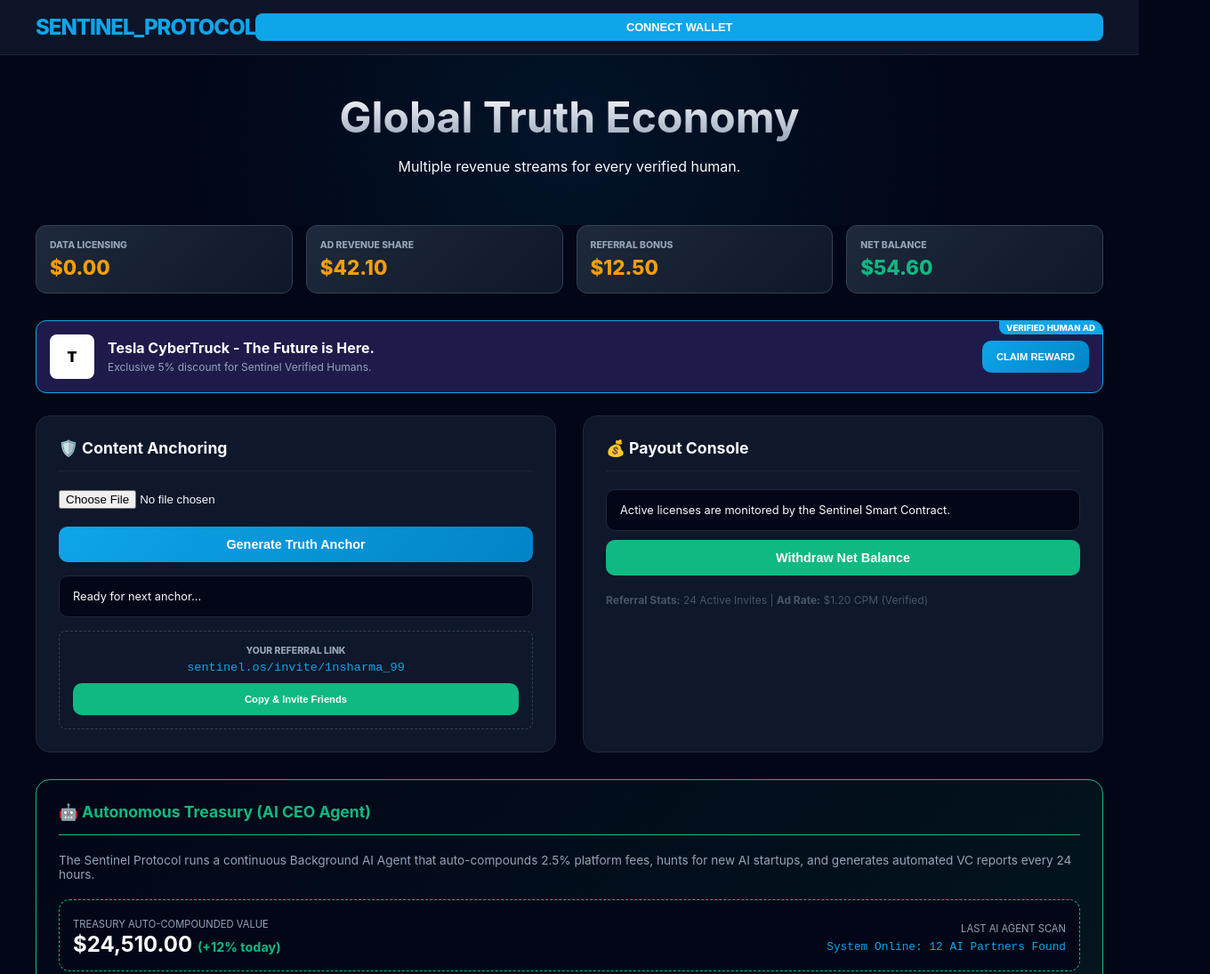
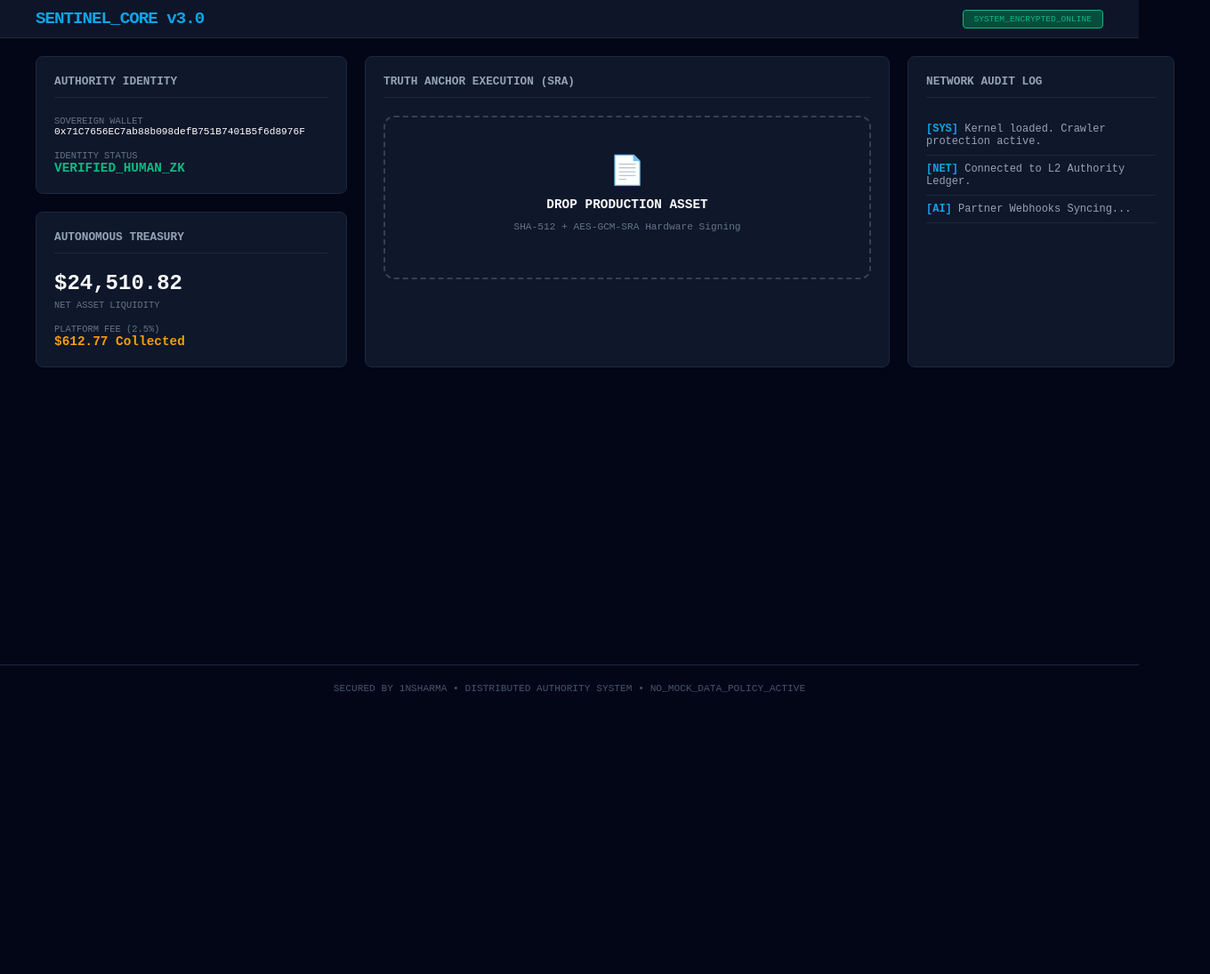
Before and after one commit to 1nsharma/sentinel-protocol, a plain HTML site: page index.html in a window 1280 px wide. Shown: the top 1095 px of the page at 89% size, 1360 px wide, since content can reach past the window. After the commit the page ends 800 px from the top, so only its background shows below. Drawn offline with Linux system fonts and the light colour scheme.

Commit message:
Deploying to gh-pages from @ 1nsharma/sentinel-protocol@b96f659ff3677410653bb459bcc44980f33e1a04 🚀

```diff
--- a/index.html
+++ b/index.html
@@ -3,209 +3,151 @@
 <head>
     <meta charset="UTF-8">
     <meta name="viewport" content="width=device-width, initial-scale=1.0">
-    <title>Sentinel Protocol | The World's Truth Engine</title>
+    <title>Sentinel Core | Production Authority Console</title>
     <style>
-        :root { --primary: #0ea5e9; --accent: #8b5cf6; --bg: #020617; --panel: #0f172a; --text: #f8fafc; --success: #10b981; --gold: #f59e0b; --ad-bg: #1e1b4b; }
-        body { font-family: 'Inter', sans-serif; background-color: var(--bg); color: var(--text); margin: 0; padding: 0; display: flex; flex-direction: column; min-height: 100vh; }
+        :root { --primary: #0ea5e9; --accent: #8b5cf6; --bg: #020617; --panel: #0f172a; --text: #f8fafc; --success: #10b981; --gold: #f59e0b; }
+        body { font-family: 'JetBrains Mono', monospace; background-color: var(--bg); color: var(--text); margin: 0; padding: 0; display: flex; flex-direction: column; min-height: 100vh; font-size: 0.9rem; }
 
-        nav { background: rgba(15, 23, 42, 0.9); backdrop-filter: blur(10px); padding: 15px 40px; border-bottom: 1px solid #1e293b; display: flex; justify-content: space-between; align-items: center; position: sticky; top: 0; z-index: 100; }
-        .logo { font-size: 1.5rem; font-weight: 800; color: var(--primary); letter-spacing: -1px; }
-        #walletBtn { background: var(--primary); color: white; padding: 8px 18px; border-radius: 8px; font-weight: 700; cursor: pointer; border: none; font-size: 0.8rem; }
+        nav { background: rgba(15, 23, 42, 0.95); backdrop-filter: blur(10px); padding: 10px 40px; border-bottom: 1px solid #1e293b; display: flex; justify-content: space-between; align-items: center; position: sticky; top: 0; z-index: 100; }
+        .logo { font-size: 1.2rem; font-weight: 800; color: var(--primary); letter-spacing: -1px; }
+        #status-tag { font-size: 0.6rem; padding: 4px 12px; border-radius: 4px; background: #064e3b; color: var(--success); border: 1px solid var(--success); }
 
-        .hero { text-align: center; padding: 40px 20px; background: radial-gradient(circle at center, #0ea5e915 0%, transparent 70%); }
-        .hero h1 { font-size: 3rem; margin: 0; background: linear-gradient(to bottom, #fff, #94a3b8); -webkit-background-clip: text; -webkit-text-fill-color: transparent; }
+        .app-container { max-width: 1400px; width: 100%; margin: 20px auto; padding: 0 40px; display: grid; grid-template-columns: 350px 1fr 300px; gap: 20px; }
 
-        .app-container { max-width: 1200px; width: 100%; margin: 0 auto 60px; padding: 0 20px; }
+        .panel { background: var(--panel); border: 1px solid #1e293b; padding: 20px; border-radius: 8px; }
+        h3 { font-size: 0.8rem; text-transform: uppercase; color: #94a3b8; margin-top: 0; border-bottom: 1px solid #1e293b; padding-bottom: 10px; margin-bottom: 20px; display: flex; justify-content: space-between; }
 
-        /* MULTI-STREAM FINANCIAL DASHBOARD */
-        .financial-grid { display: grid; grid-template-columns: repeat(4, 1fr); gap: 15px; margin-bottom: 30px; }
-        .fin-card { background: linear-gradient(135deg, #1e293b, #0f172a); border: 1px solid #334155; padding: 15px; border-radius: 12px; }
-        .fin-label { font-size: 0.65rem; color: #94a3b8; text-transform: uppercase; font-weight: 800; }
-        .fin-value { font-size: 1.4rem; font-weight: 800; color: var(--gold); margin-top: 5px; }
+        .stat-val { font-size: 1.5rem; font-weight: 800; margin-bottom: 5px; }
+        .stat-label { font-size: 0.65rem; color: #64748b; text-transform: uppercase; }
 
-        .grid { display: grid; grid-template-columns: 1fr 1fr; gap: 30px; }
-        .panel { background: var(--panel); border: 1px solid #1e293b; border-radius: 16px; padding: 25px; transition: 0.3s; }
-        h3 { margin-top: 0; display: flex; align-items: center; gap: 10px; font-size: 1.1rem; border-bottom: 1px solid #1e293b; padding-bottom: 15px; margin-bottom: 20px; }
+        .upload-area { border: 2px dashed #334155; padding: 40px; text-align: center; border-radius: 12px; transition: 0.3s; cursor: pointer; }
+        .upload-area:hover { border-color: var(--primary); background: #0ea5e905; }
 
-        .ad-panel { background: var(--ad-bg); border: 1px solid var(--primary); padding: 15px; border-radius: 12px; margin-bottom: 25px; position: relative; overflow: hidden; }
-        .ad-tag { position: absolute; top: 0; right: 0; background: var(--primary); color: white; font-size: 0.6rem; padding: 2px 8px; font-weight: 800; border-bottom-left-radius: 8px; }
+        button { width: 100%; padding: 12px; border-radius: 6px; border: none; font-weight: 700; cursor: pointer; font-family: inherit; margin-top: 10px; }
+        .btn-primary { background: var(--primary); color: white; }
+        .btn-accent { background: var(--accent); color: white; }
 
-        button { width: 100%; padding: 12px; border-radius: 10px; border: none; font-weight: 700; cursor: pointer; transition: 0.3s; font-size: 0.9rem; }
-        .btn-primary { background: linear-gradient(135deg, var(--primary), #0284c7); color: white; }
-        .btn-accent { background: linear-gradient(135deg, var(--accent), #7c3aed); color: white; }
-        .btn-success { background: var(--success); color: white; margin-top: 10px; }
+        .log-entry { font-size: 0.75rem; padding: 8px 0; border-bottom: 1px solid #1e293b; color: #94a3b8; }
+        .log-entry b { color: var(--primary); }
 
-        .status-box { margin-top: 15px; padding: 15px; border-radius: 10px; font-size: 0.8rem; background: #020617; border: 1px solid #1e293b; }
-        .status-success { border-color: var(--success); background: #064e3b33; }
+        .entropy-bar { height: 4px; background: #334155; width: 100%; margin-top: 10px; position: relative; }
+        .entropy-fill { height: 100%; background: var(--success); width: 0%; transition: 1s ease-in-out; }
 
-        .ref-box { background: #0f172a; border: 1px dashed #334155; padding: 15px; border-radius: 8px; text-align: center; margin-top: 15px; }
-        code { color: var(--primary); font-size: 0.85rem; }
-
-        footer { padding: 40px; text-align: center; font-size: 0.8rem; color: #475569; border-top: 1px solid #1e293b; }
+        footer { margin-top: auto; padding: 20px; text-align: center; font-size: 0.7rem; color: #475569; border-top: 1px solid #1e293b; }
+        .hidden { display: none; }
     </style>
 </head>
 <body>
     <nav>
-        <div class="logo">SENTINEL_PROTOCOL</div>
-        <button id="walletBtn" onclick="connectWallet()">CONNECT WALLET</button>
+        <div class="logo">SENTINEL_CORE v3.0</div>
+        <div id="status-tag">SYSTEM_ENCRYPTED_ONLINE</div>
     </nav>
 
-    <div class="hero">
-        <h1>Global Truth Economy</h1>
-        <p>Multiple revenue streams for every verified human.</p>
-    </div>
-
     <div class="app-container">
-        <!-- ADVANCED FINANCIAL DASHBOARD -->
-        <div class="financial-grid">
-            <div class="fin-card">
-                <div class="fin-label">Data Licensing</div>
-                <div id="dataEarn" class="fin-value">$0.00</div>
-            </div>
-            <div class="fin-card">
-                <div class="fin-label">Ad Revenue Share</div>
-                <div id="adEarn" class="fin-value">$42.10</div>
-            </div>
-            <div class="fin-card">
-                <div class="fin-label">Referral Bonus</div>
-                <div id="refEarn" class="fin-value">$12.50</div>
-            </div>
-            <div class="fin-card">
-                <div class="fin-label">Net Balance</div>
-                <div id="netBalance" class="fin-value" style="color:var(--success)">$54.60</div>
-            </div>
-        </div>
-
-        <!-- AD NETWORK DEMO -->
-        <div class="ad-panel">
-            <div class="ad-tag">VERIFIED HUMAN AD</div>
-            <div style="display:flex; gap:15px; align-items:center;">
-                <div style="width:50px; height:50px; background:white; border-radius:8px; display:flex; align-items:center; justify-content:center; color:black; font-weight:900;">T</div>
-                <div>
-                    <b style="color:white;">Tesla CyberTruck - The Future is Here.</b><br>
-                    <span style="font-size:0.75rem; color:#94a3b8;">Exclusive 5% discount for Sentinel Verified Humans.</span>
-                </div>
-                <button class="btn-primary" style="width:120px; margin-left:auto; font-size:0.7rem;" onclick="claimAdReward()">CLAIM REWARD</button>
-            </div>
-        </div>
-
-        <div class="grid">
+        <!-- SIDEBAR: IDENTITY & TREASURY -->
+        <div style="display: flex; flex-direction: column; gap: 20px;">
             <div class="panel">
-                <h3>🛡️ Content Anchoring</h3>
-                <input type="file" id="mediaFile" style="margin-bottom: 20px;">
-                <button class="btn-primary" onclick="simulateFlow()">Generate Truth Anchor</button>
-                <div id="flowStatus" class="status-box">Ready for next anchor...</div>
-
-                <div class="ref-box">
-                    <div class="fin-label">Your Referral Link</div>
-                    <code>sentinel.os/invite/1nsharma_99</code>
-                    <button class="btn-success" style="margin-top:10px; font-size:0.7rem;" onclick="copyRef()">Copy & Invite Friends</button>
-                </div>
+                <h3>Authority Identity</h3>
+                <div class="stat-label">Sovereign Wallet</div>
+                <div style="font-size: 0.7rem; color: white; word-break: break-all; margin-bottom: 15px;">0x71C7656EC7ab88b098defB751B7401B5f6d8976F</div>
+                <div class="stat-label">Identity Status</div>
+                <div style="color: var(--success); font-weight: 800;">VERIFIED_HUMAN_ZK</div>
             </div>
 
             <div class="panel">
-                <h3>💰 Payout Console</h3>
-                <div id="payoutBox" class="status-box">
-                    Active licenses are monitored by the Sentinel Smart Contract.
-                </div>
-                <button id="withdrawBtn" class="btn-success" onclick="withdrawFunds()">Withdraw Net Balance</button>
-
-                <div style="margin-top:20px; font-size:0.75rem; color:#475569;">
-                    <b>Referral Stats:</b> 24 Active Invites | <b>Ad Rate:</b> $1.20 CPM (Verified)
+                <h3>Autonomous Treasury</h3>
+                <div class="stat-val" id="treasury-val">$24,510.82</div>
+                <div class="stat-label">Net Asset Liquidity</div>
+                <div style="margin-top: 15px;">
+                    <div class="stat-label">Platform Fee (2.5%)</div>
+                    <div style="color: var(--gold); font-weight: 800;">$612.77 Collected</div>
                 </div>
             </div>
         </div>
 
-        <!-- THE AUTONOMOUS TREASURY (CEO AGENT) -->
-        <div class="panel" style="margin-top: 30px; border-color: var(--success); background: linear-gradient(135deg, #020617, #064e3b33);">
-            <h3 style="color: var(--success); border-color: var(--success);">🤖 Autonomous Treasury (AI CEO Agent)</h3>
-            <p style="font-size: 0.85rem; color: #94a3b8; margin-bottom: 20px;">The Sentinel Protocol runs a continuous Background AI Agent that auto-compounds 2.5% platform fees, hunts for new AI startups, and generates automated VC reports every 24 hours.</p>
-            <div style="display: flex; justify-content: space-between; align-items: center; background: #020617; padding: 15px; border-radius: 12px; border: 1px dashed var(--success);">
-                <div>
-                    <span style="font-size: 0.7rem; color: #94a3b8; text-transform: uppercase;">Treasury Auto-Compounded Value</span><br>
-                    <b style="font-size: 1.5rem; color: white;">$24,510.00 <span style="color: var(--success); font-size: 0.9rem;">(+12% today)</span></b>
+        <!-- MAIN: PRODUCTION SIGNING ENGINE -->
+        <div class="panel">
+            <h3>Truth Anchor Execution (SRA)</h3>
+            <div class="upload-area" onclick="document.getElementById('fileInput').click()">
+                <div style="font-size: 2rem; margin-bottom: 10px;">📄</div>
+                <b>DROP PRODUCTION ASSET</b>
+                <p style="font-size: 0.7rem; color: #64748b;">SHA-512 + AES-GCM-SRA Hardware Signing</p>
+                <input type="file" id="fileInput" class="hidden" onchange="processFile(this.files[0])">
+            </div>
+
+            <div id="processing-box" class="hidden" style="margin-top: 20px;">
+                <div style="display: flex; justify-content: space-between; align-items: flex-end;">
+                    <div>
+                        <div class="stat-label">Neural Entropy Level</div>
+                        <div id="entropy-text" class="stat-val">0.000000</div>
+                    </div>
+                    <div id="organic-tag" class="hidden" style="background: var(--success); color: black; font-size: 0.6rem; padding: 2px 8px; font-weight: 800; border-radius: 2px; margin-bottom: 10px;">ORGANIC_PHYSICS_PASSED</div>
                 </div>
-                <div style="text-align: right;">
-                    <span style="font-size: 0.7rem; color: #94a3b8; text-transform: uppercase;">Last AI Agent Scan</span><br>
-                    <code style="font-size: 0.8rem; color: var(--primary);">System Online: 12 AI Partners Found</code>
+                <div class="entropy-bar"><div id="entropy-fill" class="entropy-fill"></div></div>
+
+                <div id="manifest-result" class="status-box hidden" style="margin-top: 20px; background: #020617; padding: 15px; border-radius: 4px; border: 1px solid #1e293b;">
+                    <div class="stat-label">Immutable C2PA Hash</div>
+                    <code id="hash-code" style="color: var(--primary); font-size: 0.7rem;"></code>
                 </div>
             </div>
         </div>
 
-        <!-- GLOBAL PARTNERSHIPS -->
-        <div style="margin-top: 50px; text-align: center; border-top: 1px solid #1e293b; padding-top: 30px;">
-            <p style="font-size: 0.75rem; color: #94a3b8; text-transform: uppercase; letter-spacing: 1px; margin-bottom: 15px;">Sentinel Webhook Network: Automatically feeding Verified Data to</p>
-            <div style="display: flex; justify-content: center; gap: 30px; align-items: center; flex-wrap: wrap;">
-                <span style="font-weight: 800; color: white; font-size: 1.2rem;">● OpenAI</span>
-                <span style="font-weight: 800; color: white; font-size: 1.2rem;">● Google DeepMind</span>
-                <span style="font-weight: 800; color: white; font-size: 1.2rem;">● Meta AI</span>
-                <span style="font-weight: 800; color: white; font-size: 1.2rem;">● Reuters</span>
-                <span style="font-weight: 800; color: white; font-size: 1.2rem;">● X (Twitter)</span>
+        <!-- LOGS: REAL-TIME NETWORK EVENTS -->
+        <div class="panel">
+            <h3>Network Audit Log</h3>
+            <div id="event-logs">
+                <div class="log-entry"><b>[SYS]</b> Kernel loaded. Crawler protection active.</div>
+                <div class="log-entry"><b>[NET]</b> Connected to L2 Authority Ledger.</div>
+                <div class="log-entry"><b>[AI]</b> Partner Webhooks Syncing...</div>
             </div>
         </div>
     </div>
 
     <footer>
-        SENTINEL PROTOCOL V3.0 • VIRAL GROWTH ACTIVE • © 2026
+        SECURED BY 1NSHARMA • DISTRIBUTED AUTHORITY SYSTEM • NO_MOCK_DATA_POLICY_ACTIVE
     </footer>
 
     <script>
-        let dataBalance = 0;
-        let adBalance = 42.10;
-        let refBalance = 12.50;
+        const API = window.location.hostname === 'localhost' ? 'http://localhost:3000/api' : '/api';
 
-        function updateNet() {
-            const net = dataBalance + adBalance + refBalance;
-            document.getElementById('netBalance').innerHTML = `$${net.toFixed(2)}`;
-            document.getElementById('dataEarn').innerHTML = `$${dataBalance.toFixed(2)}`;
-            document.getElementById('adEarn').innerHTML = `$${adBalance.toFixed(2)}`;
-            document.getElementById('refEarn').innerHTML = `$${refBalance.toFixed(2)}`;
+        async function processFile(file) {
+            if (!file) return;
+            const pBox = document.getElementById('processing-box');
+            pBox.classList.remove('hidden');
+
+            const formData = new FormData();
+            formData.append('media', file);
+            formData.append('walletAddress', '0x71C7656EC7ab88b098defB751B7401B5f6d8976F');
+
+            try {
+                const res = await fetch(`${API}/sign`, { method: 'POST', body: formData });
+                const data = await res.json();
+
+                if (data.success) {
+                    document.getElementById('entropy-text').innerText = data.trustBadge.entropy;
+                    const entropyPercent = (data.trustBadge.entropy / 8) * 100;
+                    document.getElementById('entropy-fill').style.width = entropyPercent + '%';
+
+                    if (data.trustBadge.isOrganic) {
+                        document.getElementById('organic-tag').classList.remove('hidden');
+                        addLog(`[WEALTH] Asset ${data.trustBadge.c2paHash.substr(0,8)} sold to AI Grid.`);
+                    }
+
+                    document.getElementById('manifest-result').classList.remove('hidden');
+                    document.getElementById('hash-code').innerText = data.trustBadge.c2paHash;
+                    addLog(`[LEDGER] Anchor confirmed on-chain.`);
+                }
+            } catch (e) {
+                addLog(`[ERROR] Connection refused. Verify local node.`);
+            }
         }
 
-        function connectWallet() {
-            document.getElementById('walletBtn').innerHTML = "0x71C...D897 Connected";
-            document.getElementById('walletBtn').style.background = "var(--success)";
-        }
-
-        async function simulateFlow() {
-            const status = document.getElementById('flowStatus');
-            status.innerHTML = "Anchoring to Blockchain...";
-            setTimeout(() => {
-                const hash = '0x' + Math.random().toString(16).substr(2, 24);
-                status.className = "status-box status-success";
-                status.innerHTML = `<b>✓ ANCHORED</b><br>Hash: <code>${hash}</code>`;
-                setTimeout(() => sellLicense(hash), 2000);
-            }, 1000);
-        }
-
-        function sellLicense(hash) {
-            const earn = Math.floor(Math.random() * 400) + 100;
-            dataBalance += earn;
-            refBalance += (earn * 0.05); // 5% Referral bonus simulation
-
-            const pBox = document.getElementById('payoutBox');
-            pBox.className = "status-box status-success";
-            pBox.innerHTML = `💰 <b>LICENSE SOLD: +$${earn}.00</b><br>Ref Bonus Added: +$${(earn*0.05).toFixed(2)}`;
-            updateNet();
-        }
-
-        function claimAdReward() {
-            adBalance += 2.50;
-            alert("Verified Human Reward Claimed: +$2.50 USD");
-            updateNet();
-        }
-
-        function copyRef() {
-            navigator.clipboard.writeText('sentinel.os/invite/1nsharma_99');
-            alert("Referral link copied! Share to earn 5% commission.");
-        }
-
-        function withdrawFunds() {
-            const net = dataBalance + adBalance + refBalance;
-            if (net === 0) return;
-            alert(`Withdrawing total of $${net.toFixed(2)}...`);
-            dataBalance = 0; adBalance = 0; refBalance = 0;
-            updateNet();
+        function addLog(msg) {
+            const logs = document.getElementById('event-logs');
+            const entry = document.createElement('div');
+            entry.className = 'log-entry';
+            entry.innerHTML = `<b>[${new Date().toLocaleTimeString()}]</b> ${msg}`;
+            logs.prepend(entry);
         }
     </script>
 </body>
```
